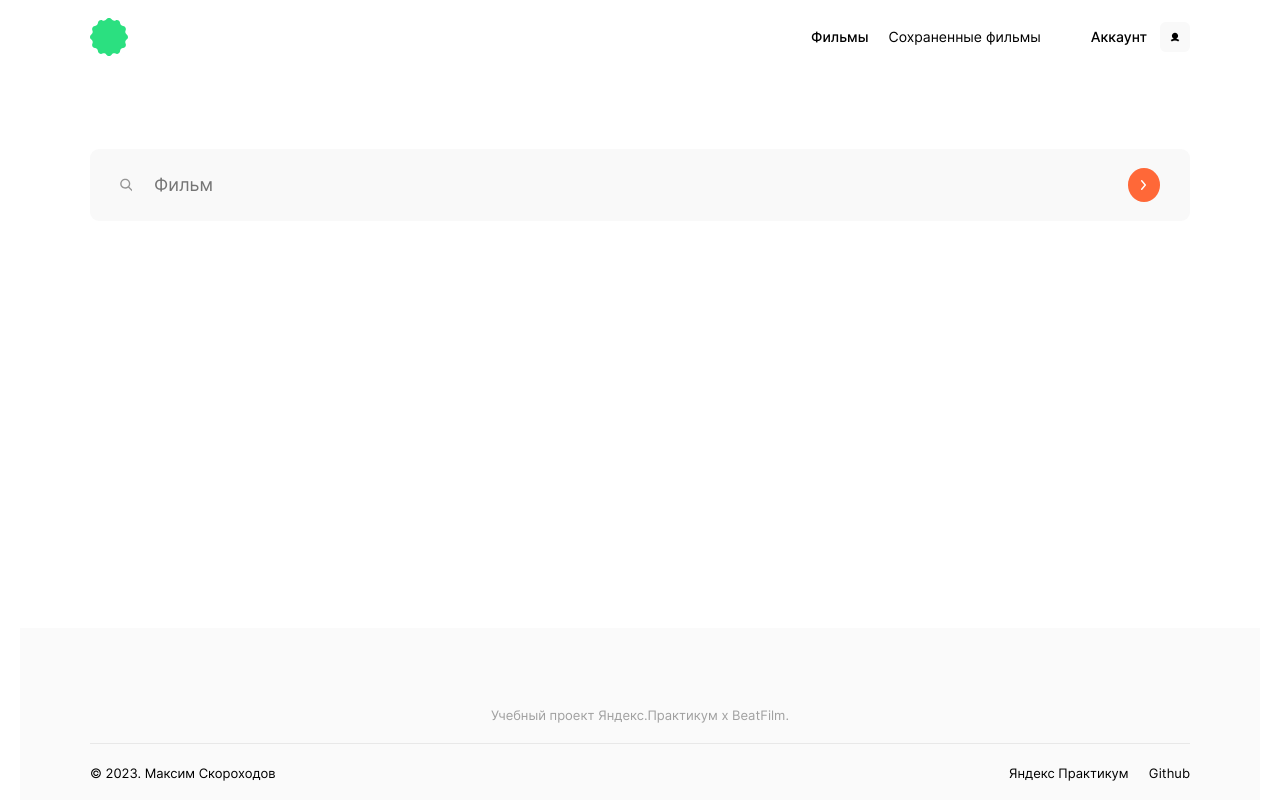
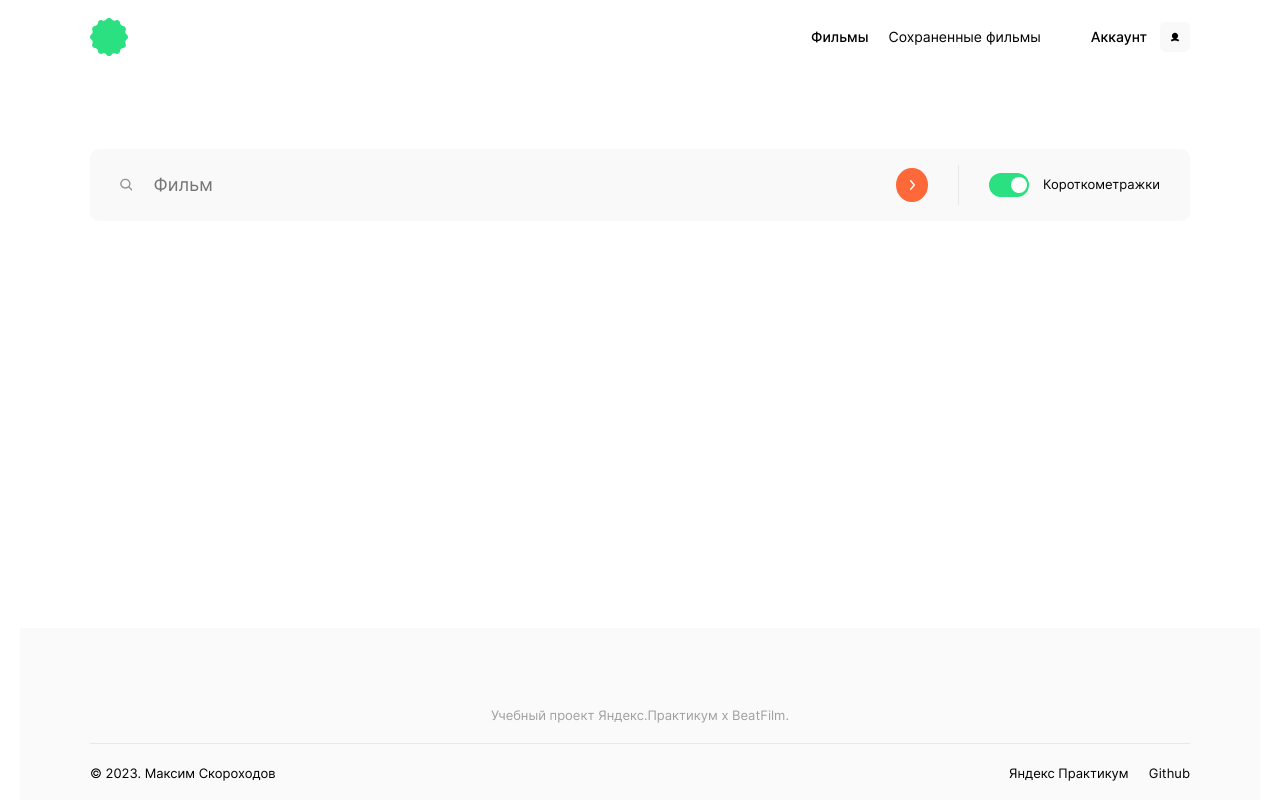
Before and after one commit to Balzak1976/movies-explorer-frontend, a React (Create React App) app: page / in a window 1280 px wide. Built offline with nearby package versions, Linux system fonts and the light colour scheme.

Commit message:
feat: сделать FilterCheckbox

```diff
--- a/src/components/Movies/FilterCheckbox/FilterCheckbox.css
+++ b/src/components/Movies/FilterCheckbox/FilterCheckbox.css
@@ -1,20 +1,49 @@
-.filterCheckbox {
-  /* background-color: aqua; */
-  width: 100%;
+.filter {
+  min-height: 40px;
+  padding: 0 30px 0;
+  display: flex;
+  align-items: center;
+  border-left: 1px solid #e8e8e8;
 }
 
-.form__submit_type_filter-movie {
-  width: 34px;
-  height: 34px;
-  border-radius: 50%;
-  background-color: #ff6838;
-  background-image: url(../../../images/icon-arrow-btn.svg);
-  background-size: 5px;
-  background-repeat: no-repeat;
-  background-position: center;
+.checkbox {
+  /* width: 100%; */
+  position: relative;
+  display: flex;
+  align-items: center;
+  gap: 14px;
 }
 
-.form__filter {
-  min-height: 40px;
-  border-left: 1px solid #e8e8e8;
+.checkbox__input {
+  opacity: 0;
+  position: absolute;
 }
+
+.checkbox__content {
+  width: 36px;
+  height: 20px;
+  padding: 2px;
+  border-radius: 20px;
+  background-color: var(--bg-color);
+  display: flex;
+  justify-content: flex-end;
+  align-items: center;
+}
+
+.checkbox__switch {
+  width: 16px;
+  height: 16px;
+  border-radius: 50%;
+  background-color: #fff;
+}
+
+.checkbox__text {
+  font-weight: 400;
+  font-size: 13px;
+  line-height: 1.38;
+}
+
+.checkbox__input:checked+.checkbox__content {
+  background-color: #9e9e9e;
+  justify-content: flex-start;
+}
--- a/src/components/Movies/FilterCheckbox/FilterCheckbox.js
+++ b/src/components/Movies/FilterCheckbox/FilterCheckbox.js
@@ -2,14 +2,18 @@ import './FilterCheckbox.css';
 
 function FilterCheckbox() {
   return (
-    <div className="filterCheckbox">
-      <div className="form__filter">
+    <div className="filter">
+      <label className="checkbox">
         <input
+          className="checkbox__input"
           type="checkbox"
-          name=""
-          id=""
+          name="filter"
         />
-      </div>
+        <div className="checkbox__content">
+          <div className="checkbox__switch"></div>
+        </div>
+        <div className="checkbox__text">Короткометражки</div>
+      </label>
     </div>
   );
 }
--- a/src/components/Movies/Movies.css
+++ b/src/components/Movies/Movies.css
@@ -14,7 +14,7 @@
   align-items: center;
 }
 
-.form-wrapper {
+.form-row {
   width: 100%;
   min-height: 72px;
   background-color: #f9f9f9;
--- a/src/components/Movies/Movies.js
+++ b/src/components/Movies/Movies.js
@@ -6,9 +6,9 @@ function Movies() {
   return (
     <div className="movies">
       <section className="search-panel page_width_l">
-        <div className="form-wrapper">
+        <div className="form-row">
           <SearchForm />
-          {/* <FilterCheckbox /> */}
+          <FilterCheckbox />
         </div>
       </section>
     </div>
```
